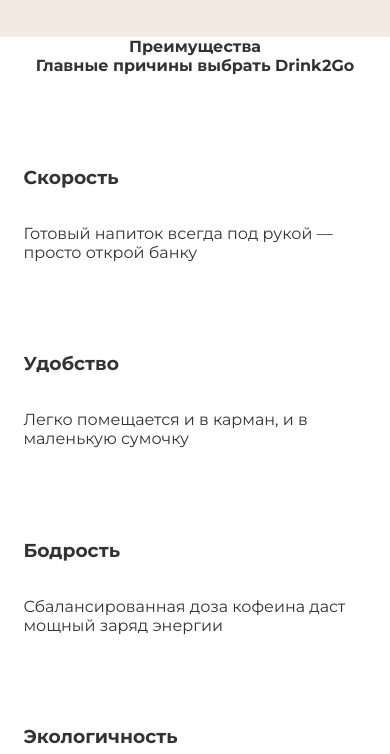
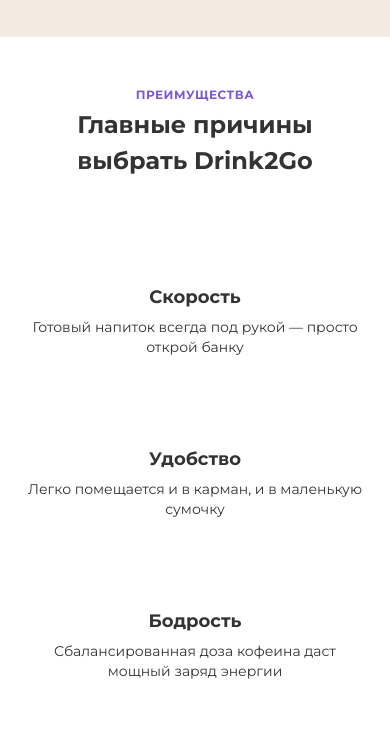
Before and after one commit to afamarie/Drink2Go, a website: page source/index.html in a window 390 px wide. Shown: the part 674-1428 px from the top of the page. Drawn offline with nearby package versions, Linux system fonts and the light colour scheme; files that its build step writes are made by us from their sources.

Commit message:
Added responsive styles for info-block

```diff
--- a/source/sass/blocks/header.scss
+++ b/source/sass/blocks/header.scss
@@ -6,7 +6,6 @@
 .header__navivation {
   position: relative;
   display: flex;
-  padding-left: 20px;
   flex-wrap: wrap;
   flex-grow: 1;
   justify-content: space-between;
--- a/source/sass/blocks/info-block.scss
+++ b/source/sass/blocks/info-block.scss
@@ -1,32 +1,54 @@
 .info-block {
   display: flex;
+  padding-top: 50px;
+  padding-bottom: 60px;
   flex-direction: column;
   align-items: center;
-}
 
-.info-block__label {
-}
+  @media (min-width: $tablet-width) {
+    padding-top: 248px;
+    padding-bottom: 50px;
+  }
 
-.info-block__heading {
+  @media (min-width: $desktop-width) {
+    padding-top: 60px;
+    padding-bottom: 44px;
+  }
 }
 
 .info-block__advantages-list {
   display: flex;
-  padding: 0;
+  margin: 0;
+  padding: 36px 0 0;
   flex-wrap: wrap;
   list-style: none;
+
+  @media (min-width: $tablet-width) {
+    display: grid;
+    padding: 60px 10px 50px;
+    grid-template-columns: 1fr 1fr;
+    gap: 50px 30px;
+  }
+
+  @media (min-width: $desktop-width) {
+    display: flex;
+    padding: 107px 0 54px;
+    gap: 0;
+  }
 }
 
 .info-block__advantages-list-item {
   display: flex;
   flex-direction: column;
   margin: 0 auto;
+  padding-bottom: 20px;
   width: 88vw;
 
-  &--speed::after,
-  &--usage::after,
-  &--energy::after,
-  &--eco::after {
+  &:last-child {
+    padding-bottom: 0;
+  }
+
+  &::after {
     position: static;
     display: flex;
     margin: auto;
@@ -68,43 +90,80 @@
       url("../../img/icons/advantages/eco.webp") 1x,
       url("../../img/icons/advantages/eco@2x.webp") 2x,
       url("../../img/icons/advantages/eco.png") 1x,
-      url("../../img/icons/advantages/eco2x.png") 2x);
+      url("../../img/icons/advantages/eco@2x.png") 2x);
   }
 
   @media (min-width: $tablet-width) {
     display: grid;
-    grid-template-columns: 1fr 2fr;
-    grid-template-rows: 1fr 1fr;
     width: 44vw;
+    margin: 0;
+    padding: 0;
+    grid-template-columns: max-content 2fr;
+    grid-template-rows: min-content min-content;
+    gap: 10px 20px;
 
-    &--speed::after,
-    &--usage::after,
-    &--energy::after,
-    &--eco::after {
+    &::after {
+      margin-top: 0;
       grid-column: 1/2;
       grid-row: 1/-1;
     }
   }
 
   @media (min-width: $desktop-width) {
+    display: flex;
     max-width: 315px;
-    display: flex;
+    box-sizing: border-box;
+    margin: 0 auto;
+    padding-bottom: 50px;
+
+    & + & {
+      padding-left: 30px;
+    }
+
+    &:last-child {
+      padding-bottom: 50px;
+    }
+
+    &::after {
+      margin-bottom: 0;
+    }
   }
 }
 
 .info-block__advantage-heading {
+  @include smaller-header;
+
+  margin: 0;
+  padding: 10px 0 4px 0;
   order: 2;
+  text-align: center;
 
   @media (min-width: $tablet-width) {
+    padding: 0;
     grid-row: 1/2;
+    text-align: left;
+  }
+
+  @media (min-width: $desktop-width) {
+    padding: 25px 0 10px;
+    text-align: center;
   }
 }
 
 .info-block__advantage-description {
+  @include small-paragraph;
+
+  margin: 0;
   order: 3;
+  text-align: center;
 
   @media (min-width: $tablet-width) {
     grid-row: 2/-1;
     grid-column: 2/-1;
+    text-align: left;
+  }
+
+  @media (min-width: $desktop-width) {
+    text-align: center;
   }
 }
--- a/source/sass/blocks/logo-link.scss
+++ b/source/sass/blocks/logo-link.scss
@@ -5,6 +5,7 @@
   color: $base-black;
   text-decoration: none;
   margin-right: auto;
+  padding: 10px 20px;
 
   &--footer {
     flex-direction: column;
@@ -12,12 +13,8 @@
   }
 }
 
-.logo-link__picture-set {
-
-}
-
 .logo-link__picture {
-
+  object-fit: contain;
 }
 
 .logo-link__caption {
--- a/source/sass/blocks/main.scss
+++ b/source/sass/blocks/main.scss
@@ -10,9 +10,11 @@
 }
 
 .main__section-label {
+  @include label;
 
+  padding-bottom: 4px;
 }
 
 .main__section-heading {
-
+  @include small-header;
 }
--- a/source/sass/global/mixins.scss
+++ b/source/sass/global/mixins.scss
@@ -95,12 +95,12 @@
 @mixin small-paragraph {
   font-style: normal;
   font-weight: 400;
-  font-size: 16px;
-  line-height: 24px;
+  font-size: 14px;
+  line-height: 20px;
 
   @media (min-width: $tablet-width) {
-    font-size: 14px;
-    line-height: 20px;
+    font-size: 16px;
+    line-height: 24px;
   }
 }
 
```
